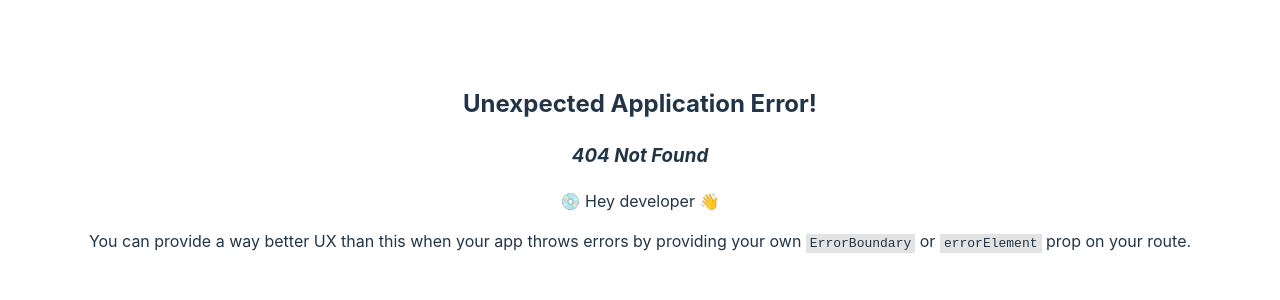
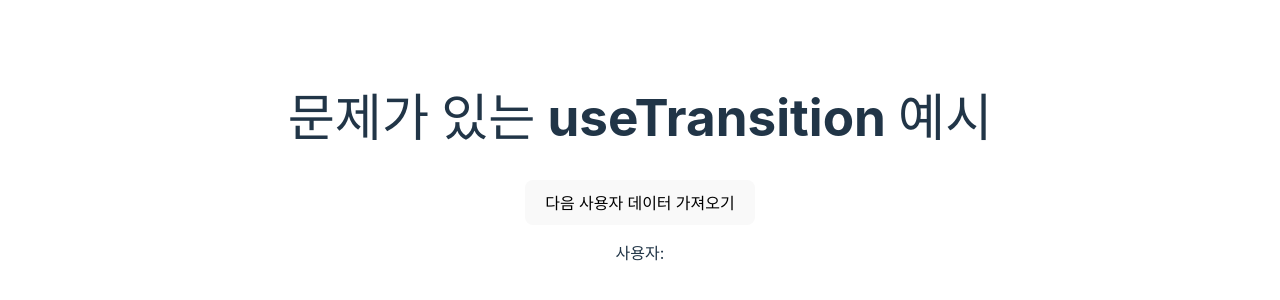
Before and after one commit to Jaeeun98/react19_ex, a React (Vite) app: page /UseTransitionAwait in a window 1280 px wide. Before the commit this address had no page. Shown: the part 232-532 px from the top of the page. Built offline with nearby package versions, Linux system fonts and the light colour scheme.

Commit message:
feat : useTransition, 잘못된 예시 추가
이중 startTransition

```diff
--- a/src/main.tsx
+++ b/src/main.tsx
@@ -6,6 +6,7 @@ import "./index.css";
 import App from "./App.tsx";
 import UseTransition from "./pages/UseTransition.tsx";
 import UseTransitionInput from "./pages/UseTransitionInput.tsx";
+import UseTransitionAwait from "./pages/UseTransitionAwait.tsx";
 
 const router = createBrowserRouter([
   {
@@ -20,6 +21,10 @@ const router = createBrowserRouter([
     path: "/UseTransitionInput",
     Component: UseTransitionInput,
   },
+  {
+    path: "/UseTransitionAwait",
+    Component: UseTransitionAwait,
+  },
 ]);
 
 createRoot(document.getElementById("root")!).render(
--- a/src/pages/UseTransition.tsx
+++ b/src/pages/UseTransition.tsx
@@ -15,9 +15,10 @@ const UseTransition = () => {
     startTransition(async () => {
       //updateCount를 startTransition에 안넣으면 isPending 안먹음
       const newCount = await updateCount(count);
-      startTransition(() => {
-        setCount(newCount);
-      });
+      setCount(newCount);
+      // startTransition(() => {
+
+      // });
     });
   };
 
--- /dev/null
+++ b/src/pages/UseTransitionAwait.tsx
@@ -0,0 +1,70 @@
+/*
+
+  잘못된 사용 예시 - 이중 startTransition
+
+  await를 사용하여 비동기 작업을 처리할 때,
+  startTransition을 중첩해서 사용해야 한다고 공식 문서에 나와 있음.
+  실제로 테스트 해본 결과 하나의 startTransition으로 처리해도 문제가 없음
+  이유가 무엇인지 아직 못찾아서, 좀 더 고민해봐야 할 것 같음
+
+*/
+
+import { useState, useTransition } from "react";
+
+// 여러 비동기 작업을 시뮬레이션
+const fetchUserData = async (id: number) => {
+  return new Promise<string>((resolve) => {
+    setTimeout(() => resolve(`User ${id}`), 3000);
+  });
+};
+
+const fetchUserPosts = async (user: string) => {
+  return new Promise<string[]>((resolve) => {
+    setTimeout(() => resolve([`${user}'s Post 1`, `${user}'s Post 2`]), 3000);
+  });
+};
+
+// ❌ 문제가 있는 예시
+const UseTransitionAwait = () => {
+  const [userId, setUserId] = useState(1);
+  const [userData, setUserData] = useState("");
+  const [userPosts, setUserPosts] = useState<string[]>([]);
+  const [isPending, startTransition] = useTransition();
+
+  const handleFetch = () => {
+    startTransition(async () => {
+      // 첫 번째 비동기 작업
+      const user = await fetchUserData(userId);
+      setUserData(user); // ❌ 이 업데이트는 transition으로 처리되지 않을 수 있음
+
+      // 두 번째 비동기 작업
+      const posts = await fetchUserPosts(user);
+      setUserPosts(posts); // ❌ 이 업데이트도 transition으로 처리되지 않을 수 있음
+
+      setUserId((prev) => prev + 1); // ❌ 이것도 마찬가지
+    });
+  };
+
+  return (
+    <div>
+      <h1>문제가 있는 useTransition 예시</h1>
+      <button onClick={handleFetch} disabled={isPending}>
+        다음 사용자 데이터 가져오기
+      </button>
+      {isPending ? (
+        <div>로딩 중...</div>
+      ) : (
+        <div>
+          <p>사용자: {userData}</p>
+          <ul>
+            {userPosts.map((post, index) => (
+              <li key={index}>{post}</li>
+            ))}
+          </ul>
+        </div>
+      )}
+    </div>
+  );
+};
+
+export default UseTransitionAwait;
```
